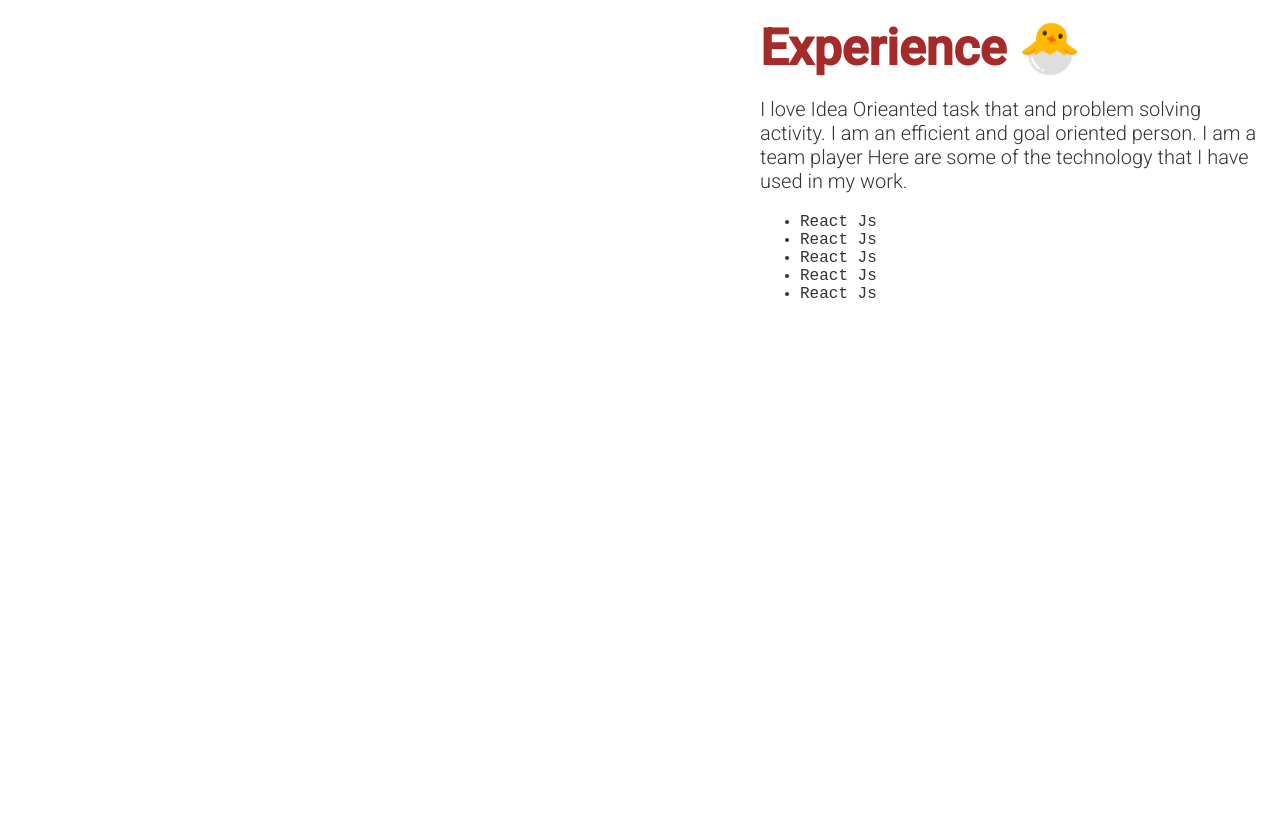
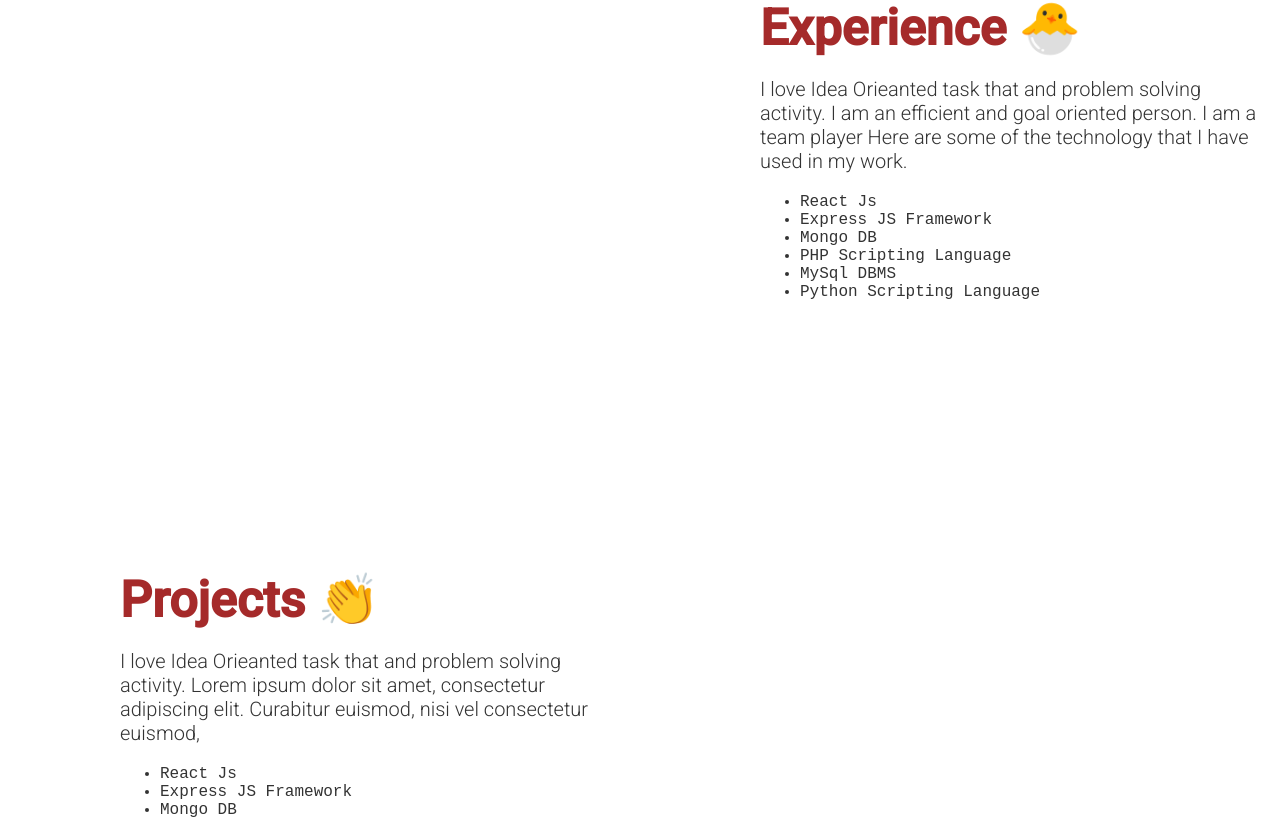
Before and after one commit to samuel-noah/react-app, a React (Create React App) app: page / in a window 1280 px wide. Shown: the part 647-1486 px from the top of the page. Before the commit the page ends 970 px from the top, so only its background shows below. Built offline with nearby package versions, Linux system fonts and the light colour scheme; a web font is replaced by a local one.

Commit message:
Adding Projects Sections

```diff
--- a/src/App.js
+++ b/src/App.js
@@ -3,6 +3,7 @@ import { BrowserRouter as Router, Route, Switch } from 'react-router-dom';
 import Home from './Home';
 import Navbar from './Navbar';
 import Experience from './Experience';
+import Projects from './Projects';
 
 function App() {
   return (
@@ -10,13 +11,9 @@ function App() {
     <div className="App">
         <Navbar/>
         <div className='content'>
-
-
-            <Home></Home>
-
+          <Home></Home>
           <Experience></Experience>
-
-
+          <Projects></Projects>
         </div>
     </div>
 
--- a/src/Experience.js
+++ b/src/Experience.js
@@ -9,10 +9,11 @@ const Experience = () => {
             <div className="experience-content">
                 <ul>
                     <li> React Js </li>
-                    <li> React Js </li>
-                    <li> React Js </li>
-                    <li> React Js </li>
-                    <li> React Js </li>
+                    <li> Express JS Framework  </li>
+                    <li> Mongo DB </li>
+                    <li> PHP Scripting Language </li>
+                    <li> MySql DBMS </li>
+                    <li> Python Scripting Language </li>
                 </ul>
             </div>
         </section>
--- a/src/Navbar.js
+++ b/src/Navbar.js
@@ -1,4 +1,4 @@
-// import { Link } from "react-router-dom"
+
 import { Link } from "react-scroll"
 
 const Navbar = () => {
@@ -8,7 +8,7 @@ const Navbar = () => {
             <div className="links">
                 <Link to="/">Home</Link>
                 <Link to="experience" smooth ={true} duration = {1000} >Experience</Link>
-                <Link to="/projects">Projects</Link>
+                <Link to="projects" smooth = {true} duration = {1000}>Projects</Link>
             </div>
         </nav>
      );
--- /dev/null
+++ b/src/Projects.js
@@ -0,0 +1,20 @@
+const Projects = () => {
+    return (
+        <section className="projects">
+            <h1>Projects &#128079;</h1>
+            <p> I love Idea Orieanted task that and problem solving activity.
+                Lorem ipsum dolor sit amet, consectetur adipiscing elit.
+                Curabitur euismod, nisi vel consectetur euismod,
+            </p>
+                <div className="projects-content">
+                    <ul>
+                        <li> React Js </li>
+                        <li> Express JS Framework  </li>
+                        <li> Mongo DB </li>
+                    </ul>
+                </div>
+        </section>
+     );
+}
+
+export default Projects;
--- a/src/index.css
+++ b/src/index.css
@@ -127,7 +127,7 @@
   flex-direction: column;
   margin-left: 50%;
   padding: 20px;
-  margin-top: 200px;
+  margin-top: 180px;
 
 }
 
@@ -156,3 +156,37 @@
   margin-left: 100px;
   font-family: 'Courier New', Courier, monospace;
 }
+.projects{
+  display: flex;
+  flex-direction: column;
+  margin-right: 50%;
+  padding: 20px;
+  margin-top: 200px;
+
+}
+
+.projects h1 {
+  font-family: "Roboto";
+  margin-left: 100px;
+  color: brown;
+  font-size: 50px;
+  font-weight: 600;
+  margin-bottom: 20px;
+  margin-top: 30px;
+
+}
+.projects p{
+  font-family: "Roboto";
+  font-size: 20px;
+  font-weight: 300;
+  margin-bottom: 20px;
+  margin-left: 100px;
+
+}
+
+.projects-content{
+  display: flex;
+  flex-direction: column;
+  margin-left: 100px;
+  font-family: 'Courier New', Courier, monospace;
+}
```
Also changed, not shown: 1 other file (tests, documents, lock files or other folders).
